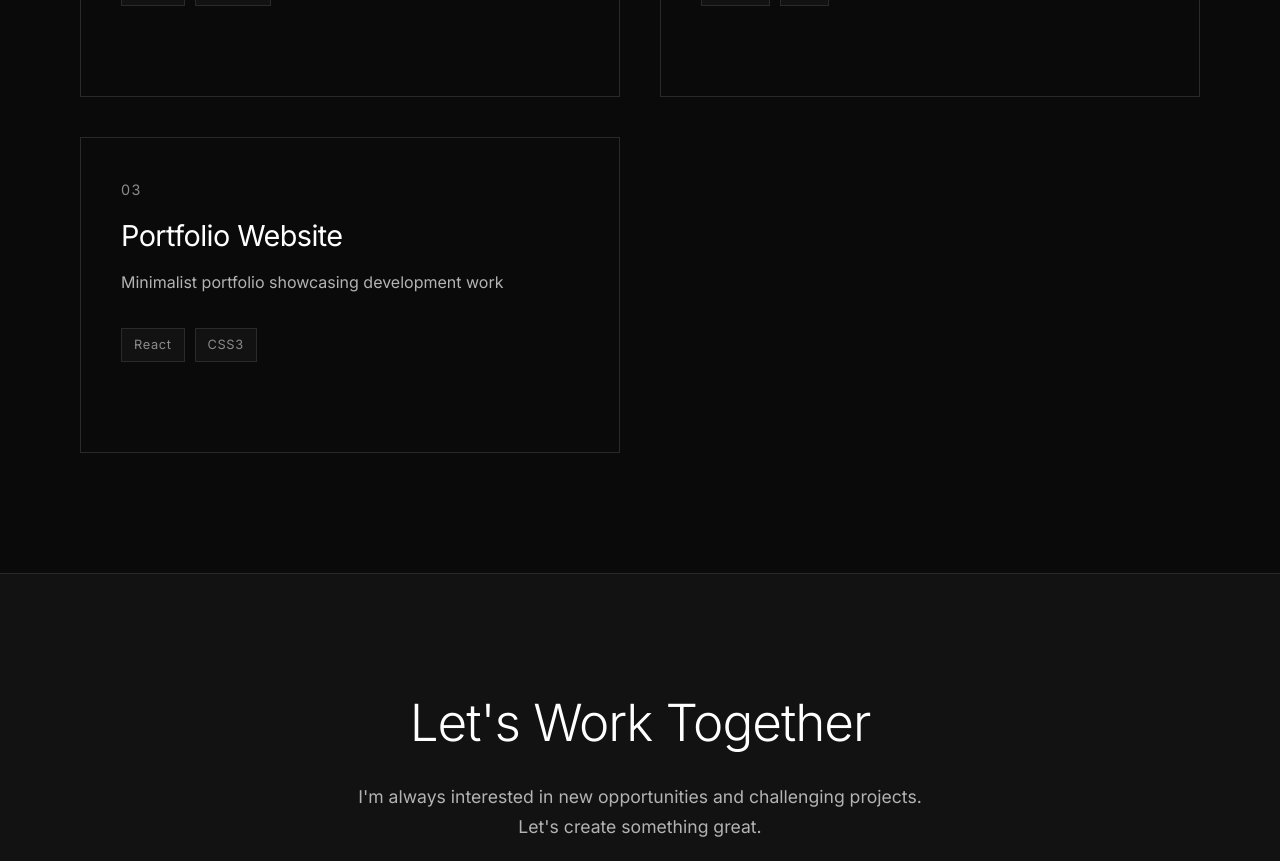
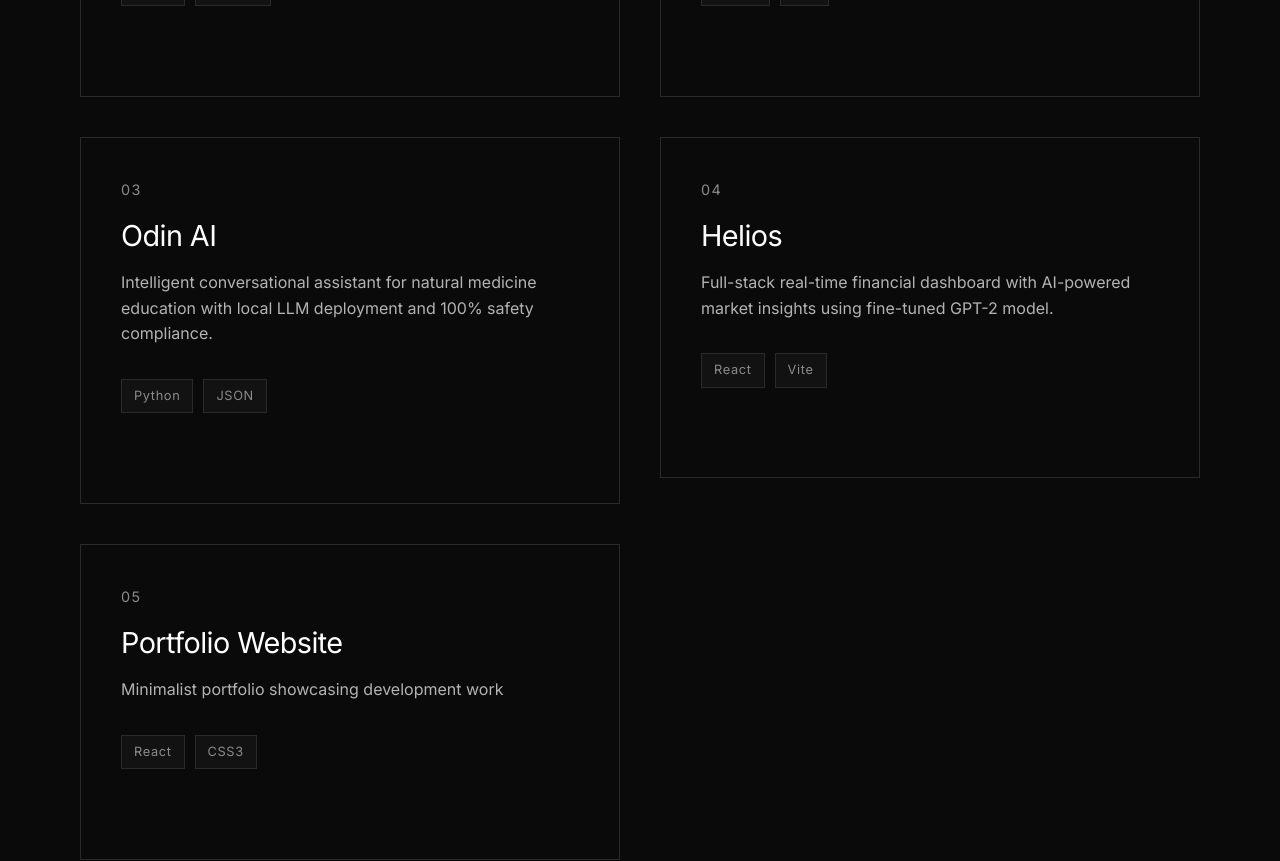
Before and after one commit to Tomnguyen2604/website, a React (Vite) app: page / in a window 1280 px wide. Shown: the part 1760-2621 px from the top of the page. Built offline with nearby package versions, Linux system fonts and the light colour scheme.

Commit message:
Small update on proj

```diff
--- a/src/App.jsx
+++ b/src/App.jsx
@@ -6,6 +6,8 @@ import ParticlesBackground from "./components/ParticlesBackground";
 import coversyImage from "./assets/coversy.png";
 import portfolioImage from "./assets/portfolio.png";
 import frostlineImage from "./assets/1.png";
+import odinImage from "./assets/odin.png"; // Add your Odin AI image here
+import heliosImage from "./assets/helios.png"; // Add your Helios image here
 
 function App() {
     const [selectedProject, setSelectedProject] = useState(null);
@@ -58,6 +60,41 @@ function App() {
         },
         {
             id: 3,
+            title: "Odin AI",
+            description:
+                "Intelligent conversational assistant for natural medicine education with local LLM deployment and 100% safety compliance.",
+            fullDescription:
+                "Odin AI is an intelligent conversational assistant designed for natural medicine education, ensuring 100% safety compliance and professional boundaries. Built with Python and leveraging CUDA for performance, it features local LLM deployment for conversational experiences without external APIs. The system achieved 100% success rate across comprehensive natural medicine test suites and includes an intelligent auto-tuning system for optimal response quality. Features robust error handling with topic-specific fallback responses and an extensive testing framework with automated quality assessment. The user experience is focused on engagement and education while maintaining ethical guidelines for health information delivery.",
+            image: odinImage,
+            technologies: ["Python", "JSON", "CUDA", "LLM", "NLP"],
+            links: {
+                github: "https://github.com/Tomnguyen2604/Odin_AI",
+            },
+        },
+        {
+            id: 4,
+            title: "Helios",
+            description:
+                "Full-stack real-time financial dashboard with AI-powered market insights using fine-tuned GPT-2 model.",
+            fullDescription:
+                "Helios is a comprehensive full-stack real-time financial dashboard featuring a React frontend and FastAPI backend. The application provides live stock tracking with 3-second auto-refresh and interactive Chart.js visualizations for multi-stock trend analysis. It features a fine-tuned GPT-2 model trained on financial datasets using Hugging Face Transformers and PyTorch, implementing a context-aware AI chat assistant with optimized generation parameters for intelligent market insights. The system integrates yfinance API for real-time market data retrieval, custom React hooks for efficient state management, and a responsive UI with SCSS featuring dark theme, gradient effects, and smooth animations. Includes a smart alert system with categorized notifications, professional modal interfaces for stock selection with search functionality, and optimized performance through lazy loading and debounced operations. Architected with component-based structure, separation of concerns, comprehensive error handling, and CORS-enabled REST API endpoints.",
+            image: heliosImage,
+            technologies: [
+                "React",
+                "Vite",
+                "SCSS",
+                "Chart.js",
+                "FastAPI",
+                "PyTorch",
+                "GPT-2",
+                "yFinance",
+            ],
+            links: {
+                github: "https://github.com/Tomnguyen2604/helios-app",
+            },
+        },
+        {
+            id: 5,
             title: "Portfolio Website",
             description: "Minimalist portfolio showcasing development work",
             fullDescription:
```
